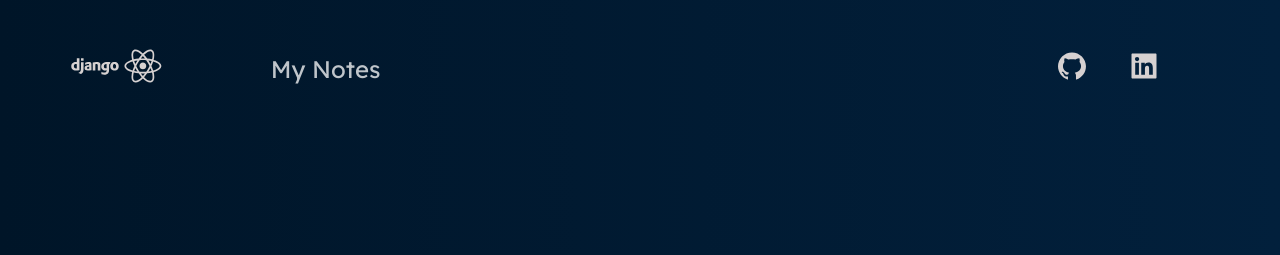
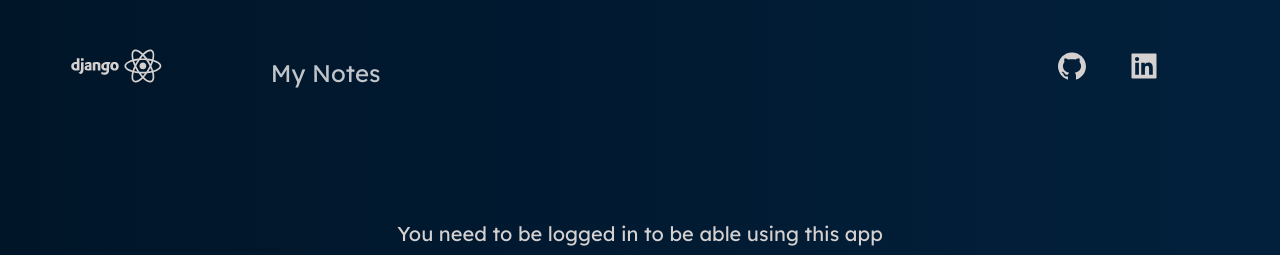
Before and after one commit to fortyfortyy/MyNotes, a React (Create React App) app in the folder frontend/: page /login in a window 1280 px wide. Shown: the top 255 px of the page. Built offline with nearby package versions, Linux system fonts and the light colour scheme.

Commit message:
updated styles for navbar

```diff
--- a/frontend/src/components/Navbar/NavbarStyles.js
+++ b/frontend/src/components/Navbar/NavbarStyles.js
@@ -7,13 +7,12 @@ export const Container = styled.div`
     padding-top: 2rem;
     align-items: center;
     justify-items: center;
-    padding-bottom: 100px;
+    padding-bottom: 0px;
+    grid-row-gap: 0.5rem;
 
     @media screen and (max-width: 640px) {
         font-size: 10px;
         grid-template-columns: repeat(2, 1fr);
-        grid-row-gap: 0.5rem;
-        padding-bottom: 50px;
     }
 
     @media screen and (min-width: 1021){
```
